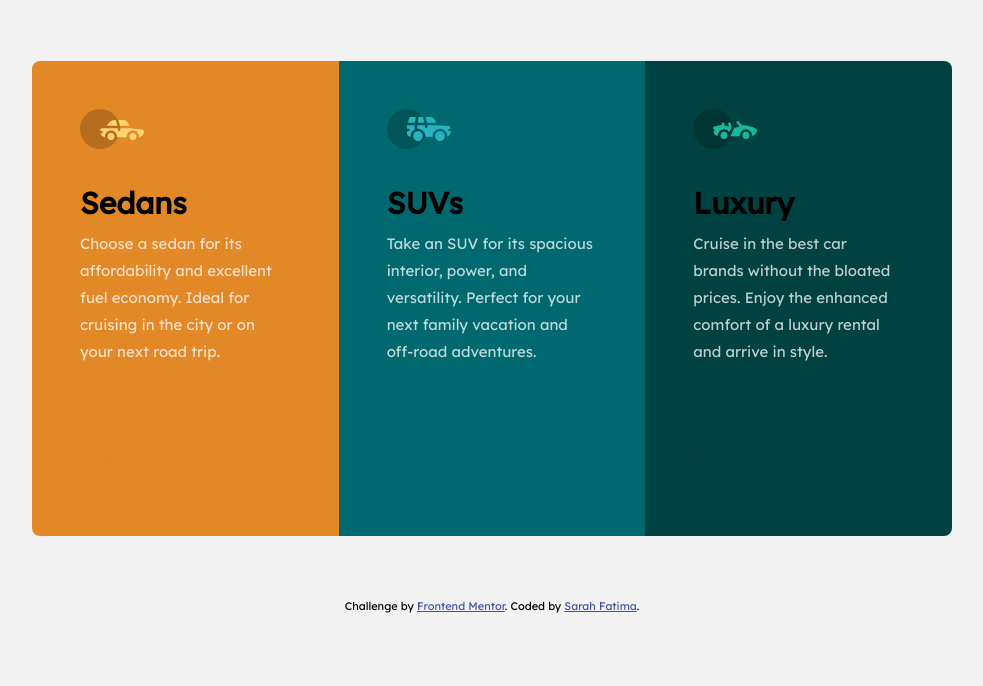
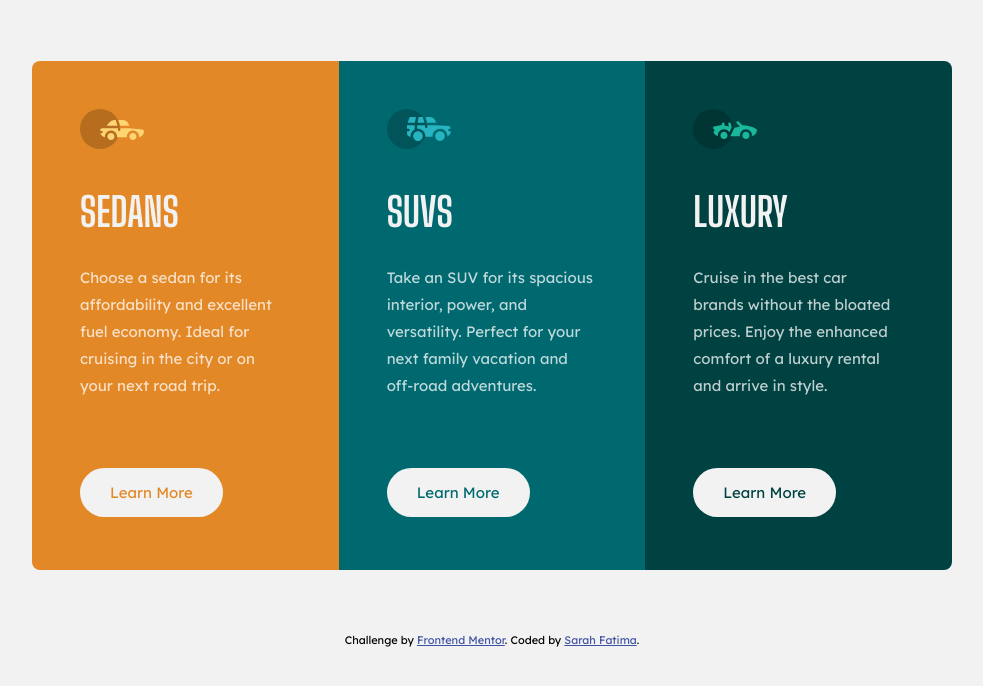
Before and after one commit to SarahFatima81/3-column-preview-card, a plain HTML site: page index.html in a window 1280 px wide. Shown: the whole page, without its empty margins (148-1131 px from the left). Drawn offline with Linux system fonts and the light colour scheme.

Commit message:
Update index.html

```diff
--- a/index.html
+++ b/index.html
@@ -42,32 +42,32 @@
     <main class="main-section">
       <div class="card-content sedans">
         <img src="images/icon-sedans.svg" alt="sedans" />
-        <h1>Sedans</h1>
+        <h2>Sedans</h2>
         <p>
           Choose a sedan for its affordability and excellent fuel economy. Ideal
           for cruising in the city or on your next road trip.
         </p>
-        <a class="submit btn-sedans" href="#">Learn More</a>
+        <a class="btn btn-sedans" href="#">Learn More</a>
       </div>
 
       <div class="card-content suvs">
         <img src="images/icon-suvs.svg" alt="suvs" />
-        <h1>SUVs</h1>
+        <h2>SUVs</h2>
         <p>
           Take an SUV for its spacious interior, power, and versatility. Perfect
           for your next family vacation and off-road adventures.
         </p>
-        <a class="submit btn-suvs" href="#">Learn More</a>
+        <a class="btn btn-suvs" href="#">Learn More</a>
       </div>
 
       <div class="card-content luxury">
         <img src="images/icon-luxury.svg" alt="luxury" />
-        <h1>Luxury</h1>
+        <h2>Luxury</h2>
         <p>
           Cruise in the best car brands without the bloated prices. Enjoy the
           enhanced comfort of a luxury rental and arrive in style.
         </p>
-        <a class="submit btn-luxury" href="#">Learn More</a>
+        <a class="btn btn-luxury" href="#">Learn More</a>
       </div>
     </main>
     <div class="attribution">
```
